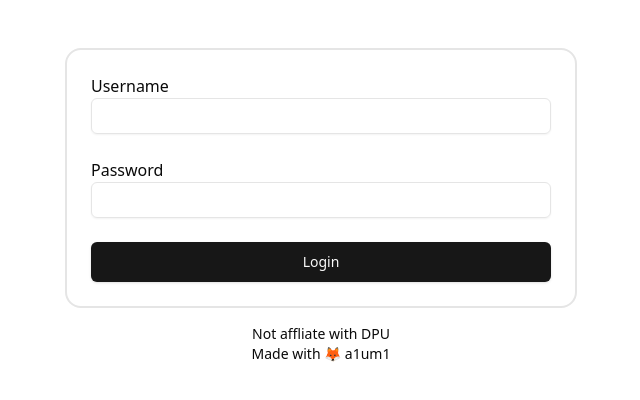
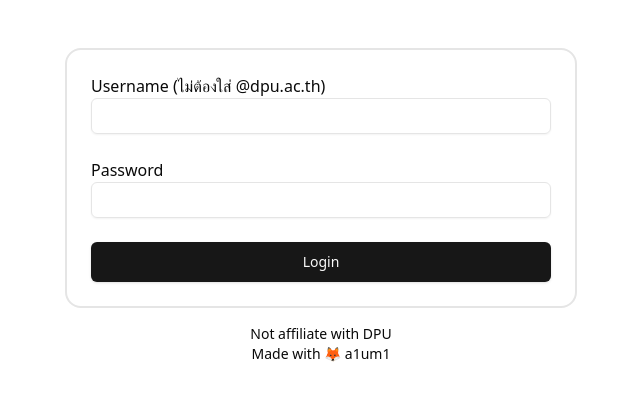
Before and after one commit to a1um1/dpuqr, a Next.js app: page / in a window 1280 px wide. Shown: the top 400 px of the page, without its empty margins (319-959 px from the left). Built offline with nearby package versions, Linux system fonts and the light colour scheme; no server answers.

Commit message:
chore: Update form and layout components

```diff
--- a/src/app/form.tsx
+++ b/src/app/form.tsx
@@ -18,8 +18,8 @@ export default function LoginForm() {
 	};
 	return (
 		<>
-			<form action="">
-				<label>Username</label>
+			<form onSubmit={handleGen}>
+				<label>Username (ไม่ต้องใส่ @dpu.ac.th)</label>
 				<Input value={user} onChange={(e) => setUser(e.currentTarget.value)} />
 				<br />
 				<label>Password</label>
@@ -29,7 +29,7 @@ export default function LoginForm() {
 					onChange={(e) => setPassword(e.currentTarget.value)}
 				/>
 				<br />
-				<Button onClick={handleGen} type="button" className="w-full" size="lg">
+				<Button onClick={handleGen} type="submit" className="w-full" size="lg">
 					Login
 				</Button>
 			</form>
--- a/src/app/layout.tsx
+++ b/src/app/layout.tsx
@@ -17,7 +17,7 @@ export default function RootLayout({
 					{children}
 				</div>
 				<p className="mb-12 mt-4 text-center text-sm">
-					Not affliate with DPU
+					Not affiliate with DPU
 					<br />
 					Made with{" "}
 					<a href="https://a1um1.github.io" rel="noreferrer" target="_blank">
```
